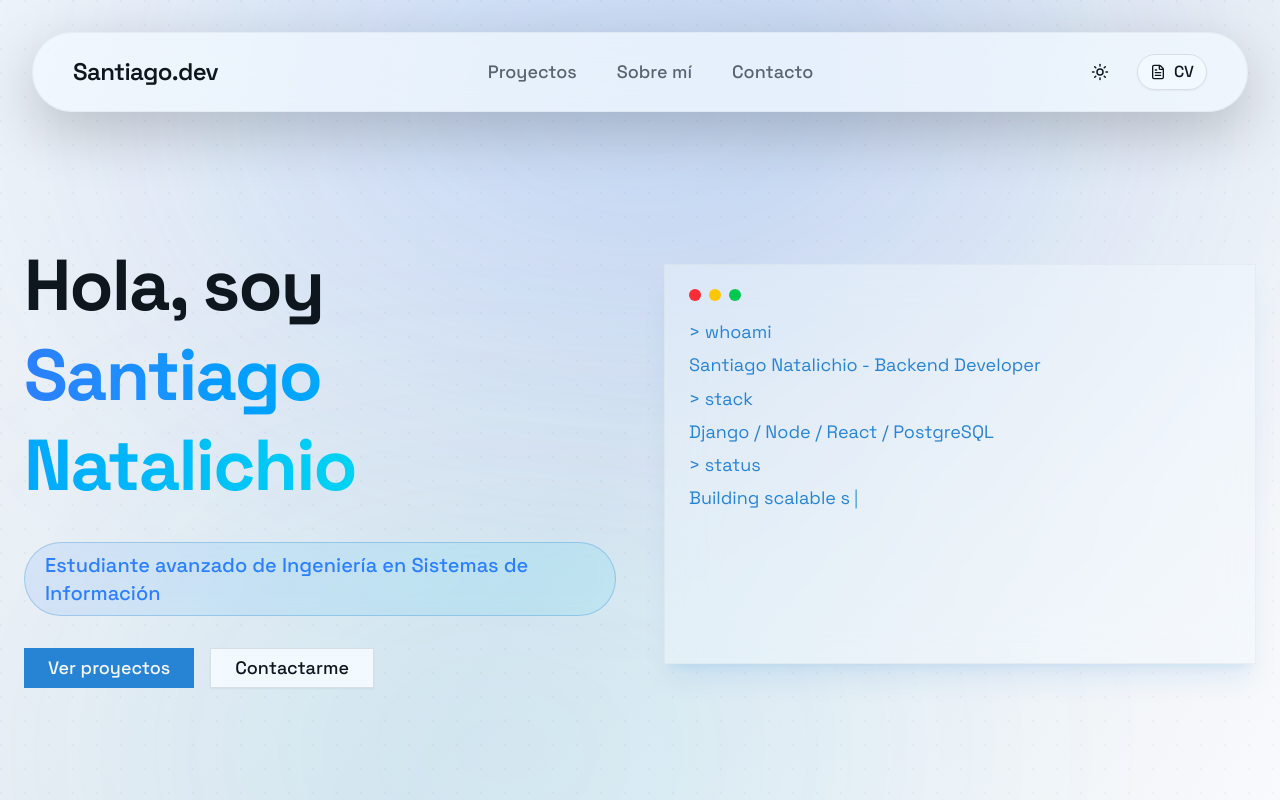
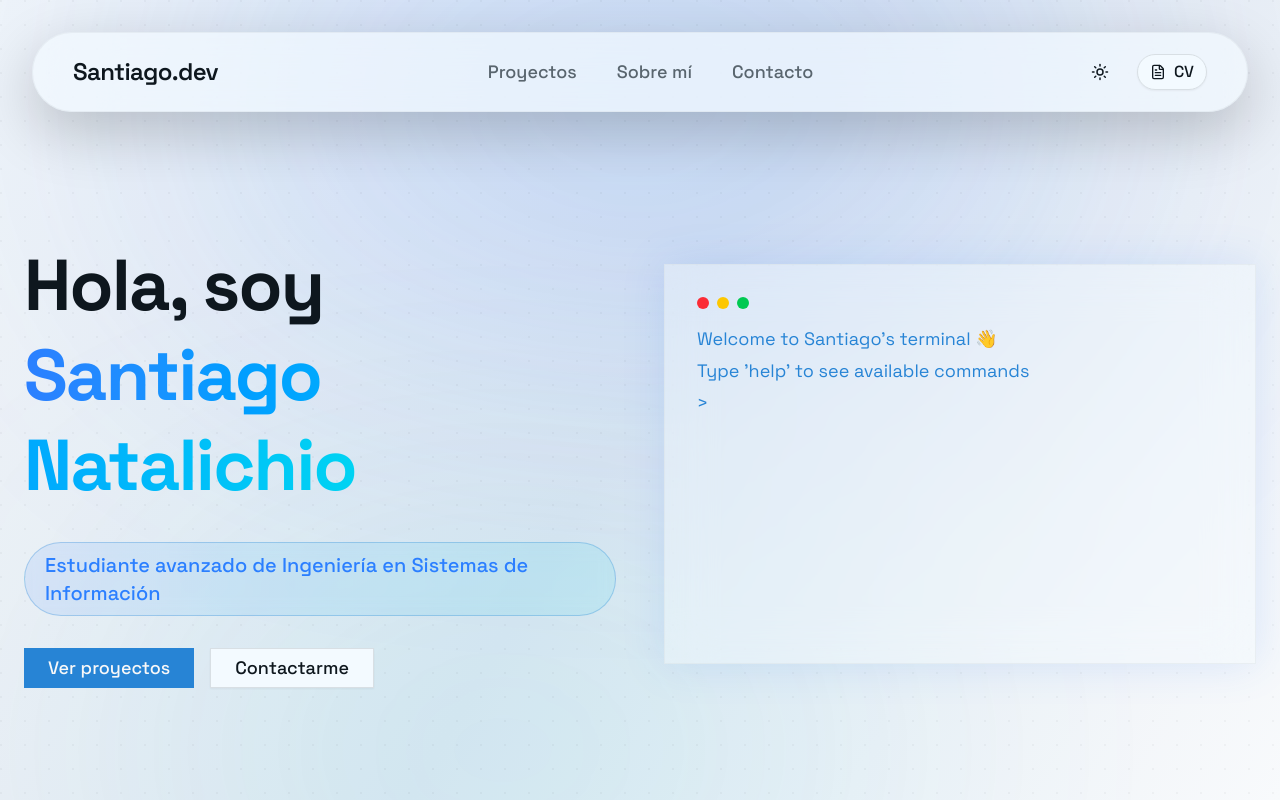
Before and after one commit to Sanntinat/portfolio, a Next.js app in the folder portfolio/: page / in a window 1280 px wide. Built offline with nearby package versions, Linux system fonts and the light colour scheme.

Commit message:
Terminal interactiva con comandos funcionales

```diff
--- a/portfolio/components/sections/Hero.tsx
+++ b/portfolio/components/sections/Hero.tsx
@@ -3,6 +3,7 @@
 import { Button } from "@/components/ui/button"
 import { motion } from "framer-motion"
 import Terminal from "@/components/ui/terminal"
+import Link from "next/link"
 
 export default function Hero() {
   return (
@@ -49,9 +50,11 @@ export default function Hero() {
             </div>
 
             <div className="flex gap-4">
-                <Button size="lg" className="px-6 py-3 text-lg">
-                Ver proyectos
-                </Button>
+                <Link href="/projects">
+                  <Button size="lg" className="px-6 py-3 text-lg">
+                    Ver proyectos
+                  </Button>
+                </Link>
 
                 <Button size="lg" variant="outline" className="px-6 py-3 text-lg">
                 Contactarme
--- a/portfolio/components/ui/terminal.tsx
+++ b/portfolio/components/ui/terminal.tsx
@@ -1,55 +1,206 @@
 "use client"
 
-import { useEffect, useState } from "react"
+import { useEffect, useRef, useState } from "react"
+import { useRouter } from "next/navigation"
 
-const commands = [
-  { text: "> whoami", delay: 400 },
-  { text: "Santiago Natalichio - Backend Developer", delay: 800 },
-  { text: "", delay: 300 },
-  { text: "> stack", delay: 400 },
-  { text: "Django / Node / React / PostgreSQL", delay: 800 },
-  { text: "", delay: 300 },
-  { text: "> status", delay: 400 },
-  { text: "Building scalable systems...", delay: 800 },
+const initialLines = [
+  "Welcome to Santiago's terminal 👋",
+  "Type 'help' to see available commands",
+]
+
+const commandsList = [
+  "help",
+  "projects",
+  "contact",
+  "about",
+  "github",
+  "clear",
+  "sudo hire-me",
 ]
 
 export default function Terminal() {
   const [lines, setLines] = useState<string[]>([])
+  const [input, setInput] = useState("")
+  const [queue, setQueue] = useState<string[]>([])
   const [currentLine, setCurrentLine] = useState("")
-  const [lineIndex, setLineIndex] = useState(0)
   const [charIndex, setCharIndex] = useState(0)
 
+  const [history, setHistory] = useState<string[]>([])
+  const [historyIndex, setHistoryIndex] = useState<number | null>(null)
+
+  const containerRef = useRef<HTMLDivElement>(null)
+  const router = useRouter()
+
+  // 🔥 AUTO SCROLL
   useEffect(() => {
-    if (lineIndex >= commands.length) return
+    if (containerRef.current) {
+      containerRef.current.scrollTop =
+        containerRef.current.scrollHeight
+    }
+  }, [lines, currentLine])
 
-    const currentCommand = commands[lineIndex].text
+  useEffect(() => {
+    if (queue.length === 0) return
 
-    if (charIndex < currentCommand.length) {
+    const line = queue[0]
+
+    if (charIndex < line.length) {
       const timeout = setTimeout(() => {
-        setCurrentLine((prev) => prev + currentCommand[charIndex])
+        setCurrentLine((prev) => prev + line[charIndex])
         setCharIndex((prev) => prev + 1)
-      }, 18)
+      }, 15)
 
       return () => clearTimeout(timeout)
     } else {
       const timeout = setTimeout(() => {
-        setLines((prev) => [...prev, currentCommand])
+        setLines((prev) => [...prev, line])
+        setQueue((prev) => prev.slice(1))
         setCurrentLine("")
         setCharIndex(0)
-        setLineIndex((prev) => prev + 1)
-      }, commands[lineIndex].delay)
+      }, 150)
 
       return () => clearTimeout(timeout)
     }
-  }, [charIndex, lineIndex])
+  }, [queue, charIndex])
+
+  // intro inicial
+  useEffect(() => {
+    setQueue(initialLines)
+  }, [])
+
+  const handleCommand = (cmd: string) => {
+    const command = cmd.trim().toLowerCase()
+
+    if (command) {
+      setHistory((prev) => [...prev, command])
+      setHistoryIndex(null)
+    }
+
+    let output: string[] = []
+
+    switch (command) {
+      case "help":
+        output = [
+          "Available commands:",
+          "• help → show commands",
+          "• projects → view projects",
+          "• contact → contact page",
+          "• about → about me",
+          "• github → open github",
+          "• clear → clear terminal",
+        ]
+        break
+
+      case "projects":
+        output = ["Loading projects..."]
+        setTimeout(() => {
+          setQueue((prev) => [...prev, "Done ✓"])
+          router.push("/projects")
+        }, 1200)
+        break
+
+      case "contact":
+        output = ["Opening contact..."]
+        setTimeout(() => {
+          setQueue((prev) => [...prev, "Done ✓"])
+          router.push("/contact")
+        }, 1000)
+        break
+
+      case "about":
+        output = [
+          "Santiago Natalichio",
+          "Backend Developer",
+          "Django • React • PostgreSQL",
+          "Focused on scalable systems 🚀",
+        ]
+        break
+
+      case "github":
+        output = ["Connecting to GitHub..."]
+        setTimeout(() => {
+          setQueue((prev) => [...prev, "Opened ✓"])
+          window.open("https://github.com/", "_blank")
+        }, 1000)
+        break
+
+      case "sudo hire-me":
+        output = [
+          "Access granted 🔓",
+          "Hiring Santiago Natalichio...",
+          "Best decision you can make 😎",
+        ]
+        break
+
+      case "clear":
+        setLines([])
+        return
+
+      case "":
+        return
+
+      default:
+        output = [`Command not found: ${command}`]
+    }
+
+    setQueue((prev) => [...prev, `> ${command}`, ...output])
+  }
+
+  const handleKeyDown = (e: React.KeyboardEvent<HTMLInputElement>) => {
+    if (e.key === "Enter") {
+      handleCommand(input)
+      setInput("")
+    }
+
+    // 🔥 HISTORIAL ↑ ↓
+    if (e.key === "ArrowUp") {
+      e.preventDefault()
+
+      if (history.length === 0) return
+
+      const newIndex =
+        historyIndex === null
+          ? history.length - 1
+          : Math.max(0, historyIndex - 1)
+
+      setHistoryIndex(newIndex)
+      setInput(history[newIndex])
+    }
+
+    if (e.key === "ArrowDown") {
+      e.preventDefault()
+
+      if (historyIndex === null) return
+
+      const newIndex = historyIndex + 1
+
+      if (newIndex >= history.length) {
+        setHistoryIndex(null)
+        setInput("")
+      } else {
+        setHistoryIndex(newIndex)
+        setInput(history[newIndex])
+      }
+    }
+
+    // 🔥 AUTOCOMPLETE TAB
+    if (e.key === "Tab") {
+      e.preventDefault()
+
+      const match = commandsList.find((cmd) =>
+        cmd.startsWith(input.toLowerCase())
+      )
+
+      if (match) {
+        setInput(match)
+      }
+    }
+  }
 
   return (
     <div
-
-
       className="
         relative
-
         w-full h-full
 
         rounded-3xl
@@ -58,48 +209,69 @@ export default function Terminal() {
         bg-background/40
         backdrop-blur-xl
 
-        shadow-xl
-        shadow-primary/10
+        shadow-[0_0_40px_rgba(59,130,246,0.15)]
 
-        p-6
+        p-7 md:p-8
 
         flex flex-col
-        justify-start
 
         overflow-hidden
       "
     >
+      {/* Scanline */}
+      <div
+        className="
+          pointer-events-none absolute inset-0 z-0 opacity-10
+          bg-[linear-gradient(transparent_95%,rgba(0,0,0,0.08)_100%)]
+          dark:bg-[linear-gradient(transparent_95%,rgba(255,255,255,0.08)_100%)]
+          bg-[size:100%_4px]
+        "
+      />
 
-      <div
-        className="pointer-events-none absolute inset-0 opacity-10
-        bg-[linear-gradient(transparent_95%,rgba(255,255,255,0.1)_100%)]
-        bg-[size:100%_4px]"
-        />
-
-      <div className="flex items-center gap-2 mb-4">
+      {/* Header */}
+      <div className="relative z-10 flex items-center gap-2 mb-4">
         <div className="w-3 h-3 rounded-full bg-red-500" />
         <div className="w-3 h-3 rounded-full bg-yellow-400" />
         <div className="w-3 h-3 rounded-full bg-green-500" />
       </div>
 
+      {/* Output */}
       <div
+        ref={containerRef}
         className="
-          font-mono
-          text-base md:text-lg
-          leading-relaxed
-
+          relative z-10 flex-1
+          font-mono text-base md:text-lg
           text-primary
-
           space-y-1
+          overflow-y-auto
         "
       >
         {lines.map((line, i) => (
           <div key={i}>{line}</div>
         ))}
 
-        <div>
-          {currentLine}
-          <span className="animate-pulse ml-1">|</span>
+        {currentLine && (
+          <div>
+            {currentLine}
+            <span className="animate-pulse ml-1">|</span>
+          </div>
+        )}
+
+        {/* Input */}
+        <div className="flex items-center">
+          <span className="mr-2">{">"}</span>
+          <input
+            value={input}
+            onChange={(e) => setInput(e.target.value)}
+            onKeyDown={handleKeyDown}
+            autoFocus
+            className="
+              bg-transparent
+              outline-none
+              flex-1
+              text-primary
+            "
+          />
         </div>
       </div>
     </div>
```
